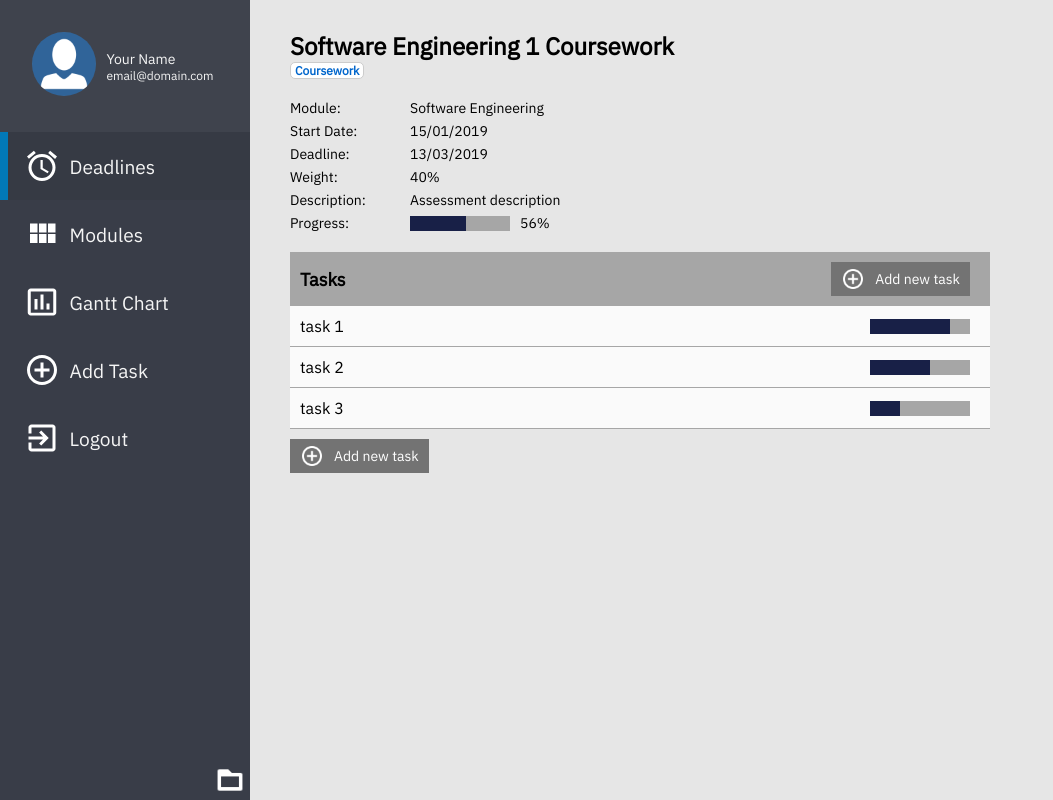
After one commit to ryucatcher/study-planner, a Django app: page /assessment/ in a window 1280 px wide. The commit adds this page. Shown: the whole page, without its empty margins (0-1053 px from the left). Run offline with Django 3.2, Linux system fonts and the light colour scheme.

Commit message:
Assessment view html skeleton completed

```diff
--- a/studyplanner/app/static/deadlines.css
+++ b/studyplanner/app/static/deadlines.css
@@ -4,15 +4,17 @@
     overflow: auto;
     min-height: 100vh;
 }
+
+/* Deadlines View */
 .deadlines-container-all {
     width:90%;
     min-width:700px;
     /*max-width:1000px;*/
     height: 92vh;
-    /*border: 1px solid orange;*/
     margin:auto;
     margin-top:30px;
     margin-left:5%;
+    /*border: 1px solid orange;*/
 }
 .deadlines-grid-unit{
     background-color: rgba(250, 250, 250, 0.95);
@@ -56,15 +58,100 @@
 }
 .deadlines-date-progress-container{
     padding: 4px 15px 0px 25px;
+    display: flex;
+    justify-content:space-between;
+    align-items:center;
 }
 .progress-bar{
     width:100px;
     height:15px;
     background-color:#a6a6a6;
-    float:right;
 }
 .progress-bar-fill{
     width:0;
     height:15px;
     background-color:rgb(24, 32, 71);
 }
+
+/* Deadlines View */
+.assessment-container{
+    width:80%;
+    min-width:500px;
+    max-width:700px;
+    margin: 30px 40px 30px 40px;
+    /*border: 1px solid orange;*/
+}
+.assessment-title{
+    font-size: 24px;
+    font-weight: bold;
+    color: black;
+}
+.assessment-type{
+    padding: 0px 4px 0px 4px;
+    width:fit-content;
+    font-size: 12px;
+    color: #0066cc;
+    font-weight: bold;
+    border-radius: 5px;
+    background-color: white;
+    border: 1px solid #cccccc;
+}
+.assessment-infobox{
+    font-size: 14px;
+    color: black;
+    margin-top:5px;
+    /*border: 1px solid blue;*/
+}
+.assessment-ib-label{
+    width: 120px;
+    float:left;
+}
+.assessment-ib-text{
+    min-width: 150px;
+    display: flex;
+    align-items:center;
+}
+.pb-infobox{
+    margin-right: 10px;
+}
+.label-bar{
+    display: flex;
+    justify-content:space-between;
+    align-items:center;
+    margin-top: 20px;
+    padding: 10px;
+    background-color: #a6a6a6;
+    font-size: 18px;
+    color: black;
+    font-weight: bold;
+    overflow: auto;
+}
+.add-button{
+    display: flex;
+    align-items:center;
+    background-color: #737373;
+    padding: 5px 10px 5px 10px;
+    margin-right: 10px;
+    font-size: 14px;
+    color: white;
+    font-weight: normal;
+    width: fit-content;
+}
+.add-icon{
+    height: 24px;
+    padding-right: 10px;
+}
+.assessment-table-entry{
+    display: flex;
+    justify-content:space-between;
+    align-items:center;
+    padding: 10px;
+    background-color: rgb(255, 255, 255,0.8);
+    border-style: hidden hidden solid hidden;
+    border-width: 1px;
+    border-color: #a6a6a6;
+}
+
+.assessment-table-entry:hover{
+    background-color: rgb(100, 100, 100,0.1);
+}
--- /dev/null
+++ b/studyplanner/app/templates/assessment.html
@@ -0,0 +1,67 @@
+<!DOCTYPE html>
+<html>
+<head>
+    {% load static %}
+    <title>Deadlines</title>
+    <link href="https://fonts.googleapis.com/css?family=IBM+Plex+Sans" rel="stylesheet">
+    <link rel="stylesheet" href="{% static "common.css" %}" />
+    <link rel="stylesheet" href="{% static "deadlines.css" %}" />
+</head>
+<body>
+    {% include "dashboard.html" %}
+    <div class="dashboard-content">
+        <div class="assessment-container">
+            <div class="assessment-title">{{ assessment.name }}</div>
+            <div class="assessment-type" style="margin-bottom: 20px;">{{ assessment.type }}</div>
+            <div class="assessment-infobox">
+                <div class="assessment-ib-label">Module:</div>
+                <div class="assessment-ib-text">{{ assessment.module }}</div>
+            </div>
+            <div class="assessment-infobox">
+                <div class="assessment-ib-label">Start Date:</div>
+                <div class="assessment-ib-text">{{ assessment.startdate }}</div>
+            </div>
+            <div class="assessment-infobox">
+                <div class="assessment-ib-label">Deadline:</div>
+                <div class="assessment-ib-text">{{ assessment.deadline }}</div>
+            </div>
+            <div class="assessment-infobox">
+                <div class="assessment-ib-label">Weight:</div>
+                <div class="assessment-ib-text">{{ assessment.weight }}%</div>
+            </div>
+            <div class="assessment-infobox">
+                <div class="assessment-ib-label">Description:</div>
+                <div class="assessment-ib-text">{{ assessment.description }}</div>
+            </div>
+            <div class="assessment-infobox">
+                <div class="assessment-ib-label">Progress:</div>
+                <div class="assessment-ib-text">
+                    <div class="progress-bar pb-infobox">
+                    <div class="progress-bar-fill" style="width:{{ assessment.progress }}%;"></div>
+                    </div>
+                    {{ assessment.progress }}%
+                </div>
+            </div>
+            <div class="label-bar">
+                Tasks
+                <div class="add-button">
+                    <img src="{% static "img/icon_add.png" %}" alt="icon" class="add-icon">
+                    Add new task
+                </div>
+            </div>
+            {% for task in assessment.tasks %}
+            <div class="assessment-table-entry">
+                {{ task.name }}
+                <div class="progress-bar pb-infobox">
+                <div class="progress-bar-fill" style="width:{{ task.progress }}%;"></div>
+                </div>
+            </div>
+            {% endfor %}
+            <div class="add-button" style="margin-top:10px;">
+                <img src="{% static "img/icon_add.png" %}" alt="icon" class="add-icon">
+                Add new task
+            </div>
+        </div>
+    </div>
+</body>
+</html>
--- a/studyplanner/app/views.py
+++ b/studyplanner/app/views.py
@@ -57,5 +57,33 @@ def deadlines(request):
         'missed' : missed,
         'completed' : completed
     }
-    deadlines = { 'upcoming':upcoming,'inprogress':inprogress,'missed':missed,'completed':completed}
     return render(request, 'deadlines.html', context)
+
+def assessment(request):
+    tasks = [
+        {'name' : 'task 1', 'progress' : 80 },
+        {'name' : 'task 2', 'progress' : 60 },
+        {'name' : 'task 3', 'progress' : 30 }
+    ]
+    numTasks = len(tasks)
+    progress = 0
+    for t in tasks:
+        progress += t["progress"]/numTasks
+    progress = int(progress)
+    assessment = {
+        'name' : 'Software Engineering 1 Coursework',
+        'type' : 'Coursework',
+        'module' : 'Software Engineering',
+        'startdate' : '15/01/2019',
+        'deadline' : '13/03/2019',
+        'weight' : 40,
+        'description' : 'Assessment description',
+        'progress' : progress,
+        'tasks' : tasks
+    }
+    context = {
+        'navigation': navigation_list,
+        'active': 'Deadlines',
+        'assessment' : assessment
+    }
+    return render(request, 'assessment.html', context)
--- a/studyplanner/studyplanner/urls.py
+++ b/studyplanner/studyplanner/urls.py
@@ -22,5 +22,6 @@ urlpatterns = [
     path('admin/', admin.site.urls),
     path('index/', views.index),
     path('dashboard/', views.dashboard),
-	path('deadlines/',views.deadlines)
+    path('deadlines/',views.deadlines),
+    path('assessment/',views.assessment)
 ]
```
